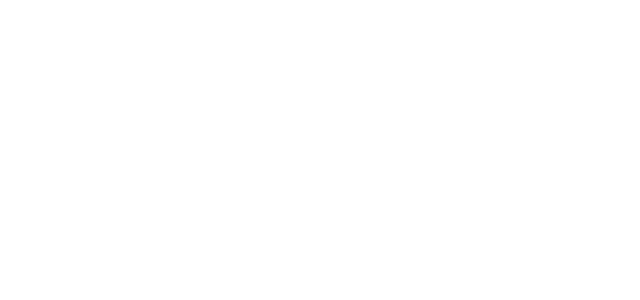
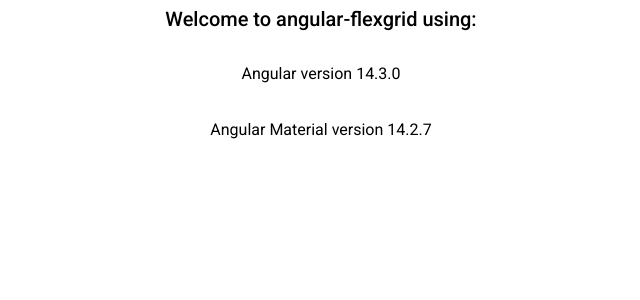
Before and after one commit to fmorriso/angular-flexgrid, an Angular app: page /material in a window 1280 px wide. Before the commit this address led to /. Shown: the top 300 px of the page, without its empty margins (319-959 px from the left). Built offline with nearby package versions, Linux system fonts and the light colour scheme.

Commit message:
add About Material component

```diff
--- /dev/null
+++ b/src/app/about-material/about-material.component.html
@@ -0,0 +1,12 @@
+<!-- Using just Angular Material -->
+<mat-grid-list cols="1" rowHeight="15%">
+  <mat-grid-tile>
+    <span class="mat-h2">Welcome to {{ title }} using:</span>
+  </mat-grid-tile>
+  <mat-grid-tile>
+    <span class="mat-h3">Angular version {{ angularVersion }}</span>
+  </mat-grid-tile>
+  <mat-grid-tile>
+    <span class="mat-h3">Angular Material version {{ materialVersion }}</span>
+  </mat-grid-tile>
+</mat-grid-list>
--- /dev/null
+++ b/src/app/about-material/about-material.component.ts
@@ -0,0 +1,25 @@
+import { Component, OnInit } from '@angular/core';
+
+import { VERSION as matVersion } from '@angular/material/core';
+//
+import { AngularVersionInformationService } from '../shared/angular-version-information.service';
+
+@Component({
+  selector: 'app-about-material',
+  templateUrl: './about-material.component.html',
+  styleUrls: ['./about-material.component.scss'],
+})
+export class AboutMaterialComponent implements OnInit {
+  get angularVersion(): string {
+    return this.ngVersion.versionFull;
+  }
+  get title(): string {
+    return 'angular-flexgrid';
+  }
+  get materialVersion(): string {
+    return matVersion.full;
+  }
+  constructor(public ngVersion: AngularVersionInformationService) {}
+
+  ngOnInit(): void {}
+}
--- a/src/app/app-routing.module.ts
+++ b/src/app/app-routing.module.ts
@@ -1,10 +1,12 @@
 import { NgModule } from '@angular/core';
 import { Routes, RouterModule, ExtraOptions } from '@angular/router';
+import { AboutMaterialComponent } from './about-material/about-material.component';
 //
 import { AboutComponent } from './about/about.component';
 
 const routes: Routes = [
   { path: 'about', component: AboutComponent },
+  { path: 'material', component: AboutMaterialComponent },
   { path: '', pathMatch: 'full', redirectTo: 'about' },
 ];
 
--- a/src/app/app.module.ts
+++ b/src/app/app.module.ts
@@ -7,10 +7,11 @@
 import { AppRoutingModule } from './app-routing.module';
 import { AppComponent } from './app.component';
 import { AboutComponent } from './about/about.component';
+import { AboutMaterialComponent } from './about-material/about-material.component';
 
 
 @NgModule({
-  declarations: [AppComponent, AboutComponent],
+  declarations: [AppComponent, AboutComponent, AboutMaterialComponent],
   imports: [
     BrowserModule,
     BrowserAnimationsModule,
```
Also changed, not shown: src/app/about-material/about-material.component.scss (added).
